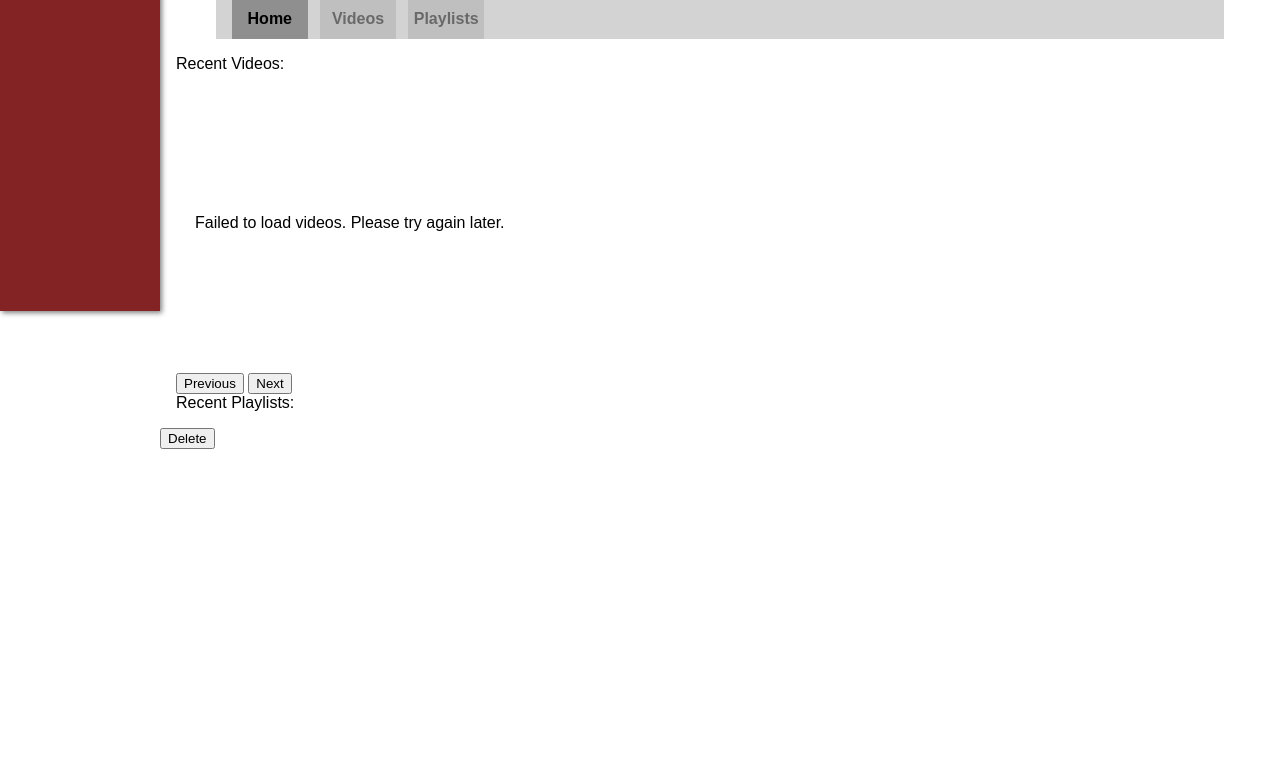
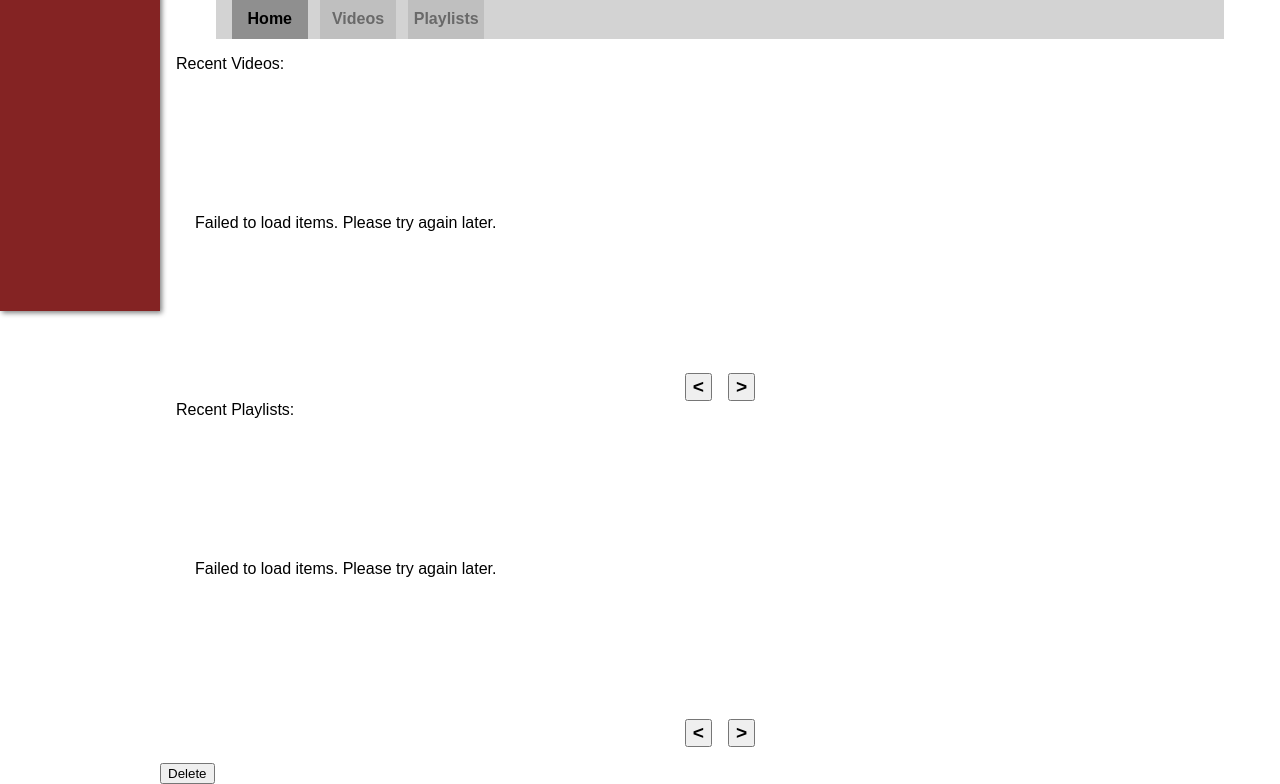
Before and after one commit to Teknicallity/Tubarr, a Django app: a page that uses videomanager/templates/videomanager/base.html in a window 1280 px wide. Shown: the part 489-1273 px from the top of the page. Before the commit the page ends 938 px from the top, so only its background shows below. Run offline with Django 5.2, Linux system fonts and the light colour scheme; data comes from the database, SQL or seed files in the repository; data that the repository does not hold is empty; some libraries are stand-ins or nearby versions; grey boxes are pictures that could not be loaded.

Commit message:
Fix video carousel

```diff
--- a/videomanager/static/videomanager/javascript/channel.js
+++ b/videomanager/static/videomanager/javascript/channel.js
@@ -1,66 +1,50 @@
-export function initializeCarousel() {
-    const carouselInner = document.getElementById('video-carousel-inner');
-    const prevBtn = document.getElementById('prev-video-btn');
-    const nextBtn = document.getElementById('next-video-btn');
+export function initializeCarousel({
+                                       containerId,
+                                       prevButtonId,
+                                       nextButtonId,
+                                       apiEndpoint,
+                                       renderItem
+                                   }) {
+    const carouselInner = document.getElementById(containerId);
+    const prevButton = document.getElementById(prevButtonId);
+    const nextButton = document.getElementById(nextButtonId);
 
-    let carouselVp = document.querySelector(".carousel-viewport");
-    let cCarouselInner = document.querySelector(".carousel-track");
-    let carouselInnerWidth = cCarouselInner.getBoundingClientRect().width;
-    let carouselItem = document.querySelector(".carousel-item");
+    let carouselViewport = document.querySelector(`#${containerId}-viewport`);
+    let carouselInnerWidth = carouselInner.getBoundingClientRect().width;
     let leftValue = 0;
-    cCarouselInner.style.left = leftValue + "px";
+    carouselInner.style.left = leftValue + "px";
 
-    let videos = [];
-    let currentIndex = 0;
+    let displayAmount = 6
+
+    let items = [];
+    let currentItemIndex = 0;
     let pagesRemaining = true;
-    const displayAmount = 6;
     const nextPattern = /(?<=<)(\S*)(?=>; rel="Next")/i;
-    let nextPageUrl = "/api/videos/?page=1"
+    let nextPageUrl = apiEndpoint;
 
-    async function fetchVideos() {
+    async function fetchItems() {
         try {
-            if (nextPageUrl === "") {
-                return
-            }
-            const response = await fetch(`${nextPageUrl}`);
+            if (!nextPageUrl) return;
+            const response = await fetch(nextPageUrl);
             if (!response.ok) throw new Error('Network error');
-            let nextVideos = await response.json();
-            videos.push(...nextVideos);
+            const newItems = await response.json();
+            items.push(...newItems);
 
             const linkHeader = response.headers.get('link');
-            pagesRemaining = linkHeader && linkHeader.includes(`rel=\"next\"`);
+            pagesRemaining = linkHeader && linkHeader.includes(`rel="next"`);
+            nextPageUrl = pagesRemaining ? linkHeader.match(nextPattern)[0] : null;
 
-            if (pagesRemaining) {
-                nextPageUrl = linkHeader.match(nextPattern)[0];
-            } else {
-                nextPageUrl = ""
-            }
-            return nextVideos;
+            return newItems;
         } catch (error) {
-            console.error('Error fetching videos:', error);
-            carouselInner.innerHTML = `<p class="error-message">Failed to load videos. Please try again later.</p>`;
-            return null
+            console.error('Error fetching items:', error);
+            carouselInner.innerHTML = `<p class="error-message">Failed to load items. Please try again later.</p>`;
+            return null;
         }
     }
 
-    function renderCarousel(newVideos) {
-        let newVidHtml = newVideos.map(video => carouselInner.innerHTML += `
-            <article class="video-entry carousel-item">
-                <a href="/c=${video.channel.channel_id}/v=${video.video_id}/" class="entry-link">
-                    <div class="entry-content">
-                        <img class="thumbnail" src="${video.thumbnail}" alt="video thumbnail">
-                        <p class="entry-title">${video.title}</p>
-                        <div class="entry-metadata">
-                            <img src="${video.channel.profile_image}" alt="pfp" class="avatar">
-                            <div class="metadata-text">
-                                <p href="youtube.com" class="entry-channel">${video.channel.name}</p>
-                                <p class="entry-date">${video.upload_date}</p>
-                            </div>
-                        </div>
-                    </div>
-                </a>
-            </article>
-        `)
+    function renderCarousel(newItems) {
+        const newHtml = newItems.map(renderItem).join('');
+        carouselInner.innerHTML += newHtml;
     }
 
     function debounce(func, delay) {
@@ -72,124 +56,96 @@ export function initializeCarousel() {
     }
 
     function updateButtons() {
-        const disabledColor = 'darkgray'
-        const enabledColor = 'black'
-        if (currentIndex + displayAmount >= videos.length) {
-            nextBtn.style.color = disabledColor;
+        const disabledColor = 'darkgray';
+        const enabledColor = 'black';
+
+        // Disable "Next" if all videos are visible or no more videos to fetch
+        if (currentItemIndex + displayAmount >= items.length-1 && nextPageUrl === null) {
+            nextButton.style.color = disabledColor;
+            nextButton.disabled = true;
         } else {
-            nextBtn.style.color = enabledColor;
+            nextButton.style.color = enabledColor;
+            nextButton.disabled = false;
         }
 
-        if (currentIndex - displayAmount < 0) {
-            prevBtn.style.color = disabledColor;
+        // Disable "Prev" if at the start of the carousel
+        if (currentItemIndex <= 0) {
+            prevButton.style.color = disabledColor;
+            prevButton.disabled = true;
         } else {
-            prevBtn.style.color = enabledColor;
+            prevButton.style.color = enabledColor;
+            prevButton.disabled = false;
         }
     }
 
-    function showLoading() {
-        carouselInner.innerHTML = `<div class="spinner">Loading...</div>`;
+    function computeNumberOfCardsFit() {
+        const cardWidth = parseFloat(document.querySelector(".carousel-item").getBoundingClientRect().width);
+        const gap = parseFloat(window.getComputedStyle(carouselInner).getPropertyValue("gap"));
+        const carouselViewportWidth = parseInt(window.getComputedStyle(carouselViewport).getPropertyValue('width'));
+
+        // console.log('compute NumberOfCardsFit', displayAmount)
+        return Math.floor((carouselViewportWidth + gap) / (cardWidth + gap))
     }
 
-    let windowWidth = window.innerWidth;
-    window.addEventListener('resize', debounce(() => {
-        window.addEventListener('resize', function () {
-            if (window.innerWidth !== windowWidth) {
-                console.log(windowWidth)
-            }
-        });
-    }, 300))
+    function getTotalMovementSize() {
+        const cardWidth = parseFloat(document.querySelector(".carousel-item").getBoundingClientRect().width);
+        const gap = parseFloat(window.getComputedStyle(carouselInner).getPropertyValue("gap"));
 
-    // Initial fetch
-    // showLoading();
-    fetchVideos().then(newVideos => {
-        renderCarousel(newVideos);
-        updateButtons()
-        carouselInnerWidth = cCarouselInner.getBoundingClientRect().width;
-    })
-
-    function getTotalMovementSize() {
-        let cardWidth = parseFloat(document.querySelector(".carousel-item").getBoundingClientRect().width)
-        let gap = parseFloat(window.getComputedStyle(cCarouselInner).getPropertyValue("gap"))
-        let carouselVpWidth = parseInt(window.getComputedStyle(carouselVp).getPropertyValue('width'))
-        let numberCardsInView = Math.floor(carouselVpWidth / cardWidth)
-        return (cardWidth + gap) * numberCardsInView
+        return (cardWidth + gap) * displayAmount;
     }
 
-    prevBtn.addEventListener("click", () => {
-        currentIndex = (currentIndex - displayAmount >= 0) ? currentIndex - displayAmount : currentIndex;
-        if (!(leftValue === 0)) {
-            leftValue -= -getTotalMovementSize();
-            cCarouselInner.style.left = leftValue + "px";
-        }
-        if (leftValue > 0) {
-            leftValue = 0;
-            cCarouselInner.style.left = leftValue + "px";
-        }
-        updateButtons()
+    prevButton.addEventListener("click", () => {
+        currentItemIndex = Math.max(0, currentItemIndex - displayAmount);
+        leftValue += getTotalMovementSize()
+        if (leftValue > 0) leftValue = 0;
+        carouselInner.style.left = `${leftValue}px`;
+        updateButtons();
     });
 
-    nextBtn.addEventListener("click", () => {
-        currentIndex = (currentIndex + displayAmount < videos.length) ? currentIndex + displayAmount : currentIndex;
-        const carouselVpWidth = carouselVp.getBoundingClientRect().width;
-        console.log('carouselInnerWidth', carouselInnerWidth)
-        console.log('carouselVpWidth', carouselVpWidth)
-        console.log('calulation', carouselInnerWidth, '-', leftValue, '>', carouselVpWidth)
-        console.log('res', carouselInnerWidth - Math.abs(leftValue), '>', carouselVpWidth)
-        if (carouselInnerWidth - Math.abs(leftValue) > carouselVpWidth) {
-            console.log('before', leftValue);
+    nextButton.addEventListener("click", () => {
+        currentItemIndex = Math.min(items.length - displayAmount, currentItemIndex + displayAmount);
+        const carouselViewportWidth = carouselViewport.getBoundingClientRect().width;
+        carouselInnerWidth = carouselInner.getBoundingClientRect().width;
+
+        if (carouselInnerWidth - Math.abs(leftValue) > carouselViewportWidth) {
             leftValue -= getTotalMovementSize();
-            console.log('after', leftValue);
-            cCarouselInner.style.left = leftValue + "px";
+            carouselInner.style.left = `${leftValue}px`;
         }
-        if (currentIndex + displayAmount >= videos.length) {
-            // showLoading();
-            fetchVideos().then(newVideos => {
-                if (newVideos) {
-                    renderCarousel(newVideos);
+
+        if (currentItemIndex + displayAmount >= items.length && nextPageUrl) {
+            fetchItems().then(newItems => {
+                if (newItems) {
+                    renderCarousel(newItems);
                     updateButtons();
-                    carouselInnerWidth = cCarouselInner.getBoundingClientRect().width;
+                    carouselInnerWidth = carouselInner.getBoundingClientRect().width;
                 }
-            })
+            });
         }
         updateButtons();
     });
 
-    const mediaQuery500 = window.matchMedia("(max-width: 500px)");
-    const mediaQuery750 = window.matchMedia("(max-width: 750px)");
-    const mediaQuery980 = window.matchMedia("(max-width: 980px)");
-    const mediaQuery1150 = window.matchMedia("(max-width: 1150px)");
-    const mediaQuery1430 = window.matchMedia("(max-width: 1430px)");
-    const mediaQuery1700 = window.matchMedia("(max-width: 1700px)");
-    const mediaQuery2000 = window.matchMedia("(max-width: 2000px)");
-    const mediaQuery2200 = window.matchMedia("(max-width: 2200px)");
+    // Initial fetch
+    fetchItems().then(newItems => {
+        if (newItems) {
+            renderCarousel(newItems);
+            displayAmount = computeNumberOfCardsFit();
+            updateButtons();
+        }
+    });
 
-    mediaQuery500.addEventListener("change", mediaManagement);
-    mediaQuery750.addEventListener("change", mediaManagement);
-    mediaQuery980.addEventListener("change", mediaManagement);
-    mediaQuery1150.addEventListener("change", mediaManagement);
-    mediaQuery1430.addEventListener("change", mediaManagement);
-    mediaQuery1700.addEventListener("change", mediaManagement);
-    mediaQuery2000.addEventListener("change", mediaManagement);
-    mediaQuery2200.addEventListener("change", mediaManagement);
+    window.addEventListener(
+        "resize",
+        debounce(() => {
+            // Get the updated carousel width and card width
+            const carouselInnerWidth = carouselInner.getBoundingClientRect().width;
+            const cardWidth = parseFloat(document.querySelector(".carousel-item").getBoundingClientRect().width);
+            const gap = parseFloat(window.getComputedStyle(carouselInner).getPropertyValue("gap"));
 
-    let oldViewportWidth = window.innerWidth;
+            displayAmount = computeNumberOfCardsFit();
 
-    function mediaManagement() {
-        const totalMovementSize = getTotalMovementSize();
-        const newViewportWidth = window.innerWidth;
+            leftValue = -currentItemIndex * (cardWidth + gap);
 
-        if (leftValue <= -totalMovementSize && oldViewportWidth < newViewportWidth) {
-            leftValue += totalMovementSize;
-            cCarouselInner.style.left = leftValue + "px";
-            oldViewportWidth = newViewportWidth;
-        } else if (
-            leftValue <= -totalMovementSize &&
-            oldViewportWidth > newViewportWidth
-        ) {
-            leftValue -= totalMovementSize;
-            cCarouselInner.style.left = leftValue + "px";
-            oldViewportWidth = newViewportWidth;
-        }
-    }
+            carouselInner.style.left = `${leftValue}px`;
+        }, 200)
+    );
 }
--- a/videomanager/static/videomanager/javascript/channel_tab_switcher.js
+++ b/videomanager/static/videomanager/javascript/channel_tab_switcher.js
@@ -15,16 +15,72 @@ home_tab.addEventListener("click", () => {
     inner_content.innerHTML = `
     <p>Recent Videos:</p>
     <div id="video-carousel" class="carousel">
-        <div class="carousel-viewport">
+        <div class="carousel-viewport" id="video-carousel-inner-viewport">
             <div class="carousel-track" id="video-carousel-inner"></div>
         </div>
-        <button class="carousel-control-prev" id="prev-video-btn">Previous</button>
-        <button class="carousel-control-next" id="next-video-btn">Next</button>
+        <div class="video-carousel-buttons">
+            <button class="carousel-control" id="prev-video-btn"><</button>
+            <button class="carousel-control" id="next-video-btn">></button>
+        </div>
     </div>
     <p>Recent Playlists:</p>
+    <div id="playlist-carousel" class="carousel">
+        <div class="carousel-viewport" id="playlist-carousel-inner-viewport">
+            <div class="carousel-track" id="playlist-carousel-inner"></div>
+        </div>
+        <div class="video-carousel-buttons">
+            <button class="carousel-control" id="prev-playlist-btn"><</button>
+            <button class="carousel-control" id="next-playlist-btn">></button>
+        </div>
+    </div>
     `;
 
-    initializeCarousel()
+    initializeCarousel({
+        containerId: 'video-carousel-inner',
+        prevButtonId: 'prev-video-btn',
+        nextButtonId: 'next-video-btn',
+        apiEndpoint: '/api/videos/?page=1',
+        renderItem: video => `
+        <article class="video-entry carousel-item">
+            <a href="/c=${video.channel.channel_id}/v=${video.video_id}/" class="entry-link">
+                <div class="entry-content">
+                    <img class="thumbnail" src="${video.thumbnail}" alt="video thumbnail">
+                    <p class="entry-title">${video.title}</p>
+                    <div class="entry-metadata">
+                        <img src="${video.channel.profile_image}" alt="pfp" class="avatar">
+                        <div class="metadata-text">
+                            <p href="youtube.com" class="entry-channel">${video.channel.name}</p>
+                            <p class="entry-date">${video.upload_date}</p>
+                        </div>
+                    </div>
+                </div>
+            </a>
+        </article>
+    `
+    });
+
+    initializeCarousel({
+        containerId: 'playlist-carousel-inner',
+        prevButtonId: 'prev-playlist-btn',
+        nextButtonId: 'next-playlist-btn',
+        apiEndpoint: '/api/playlists/?page=1',
+        renderItem: playlist => `
+        <article class="video-entry carousel-item">
+            <a href="/c=${playlist.channel.channel_id}/p=${playlist.playlist_id}/" class="entry-link">
+                <div class="entry-content">
+                    <img class="thumbnail" src="${playlist.thumbnail}" alt="playlist thumbnail">
+                    <p class="entry-title">${playlist.name}</p>
+                    <div class="entry-metadata">
+                        <img src="${playlist.channel.profile_image}" alt="pfp" class="avatar">
+                        <div class="metadata-text">
+                            <p href="youtube.com" class="entry-channel">${playlist.channel.name}</p>
+                        </div>
+                    </div>
+                </div>
+            </a>
+        </article>
+    `
+    });
 })
 videos_tab.addEventListener("click", () => {
     setActiveTab("#videos-tab")
@@ -150,4 +206,5 @@ function setActiveTab(tabId) {
     const activeTab = document.querySelector(`${tabId}`)
     activeTab.classList.add("active")
 }
+
 setActiveTab(activeTabId)
--- a/videomanager/static/videomanager/stylesheets/carousel.css
+++ b/videomanager/static/videomanager/stylesheets/carousel.css
@@ -116,3 +116,15 @@
     transition: 0.3s ease-in-out;
     gap: 1em;
 }
+
+.video-carousel-buttons {
+    display: flex;
+    align-items: center;
+    justify-content: center;
+    gap: 1rem;
+}
+
+.carousel-control {
+    font-size: 1.2rem;
+    font-weight: bold;
+}
```
